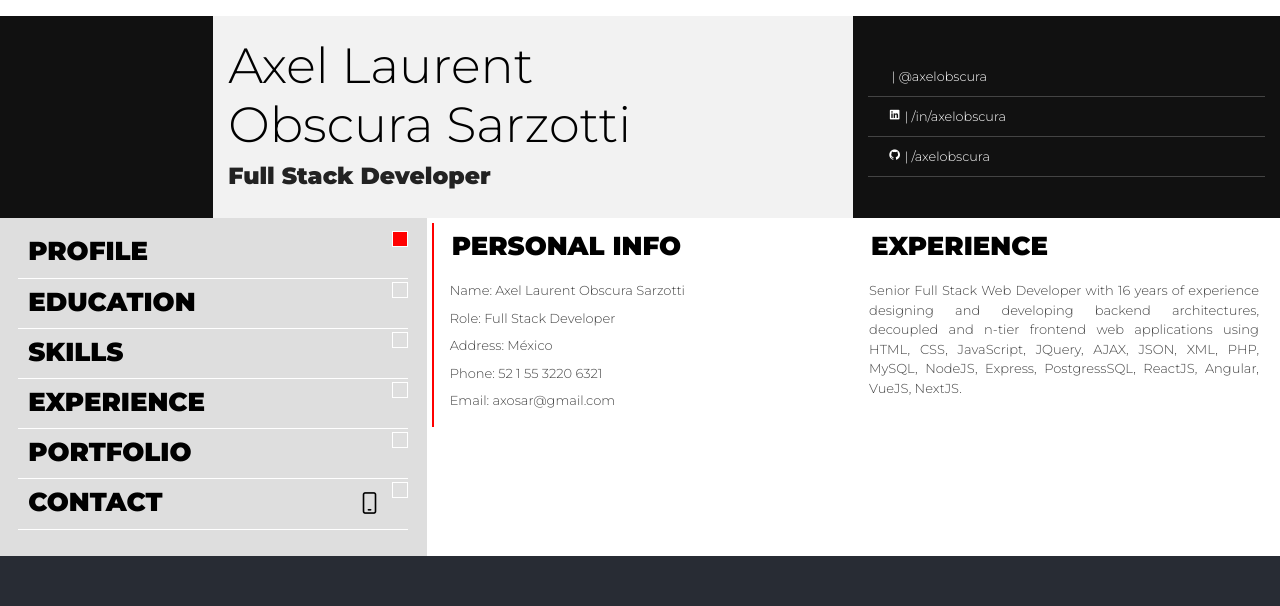
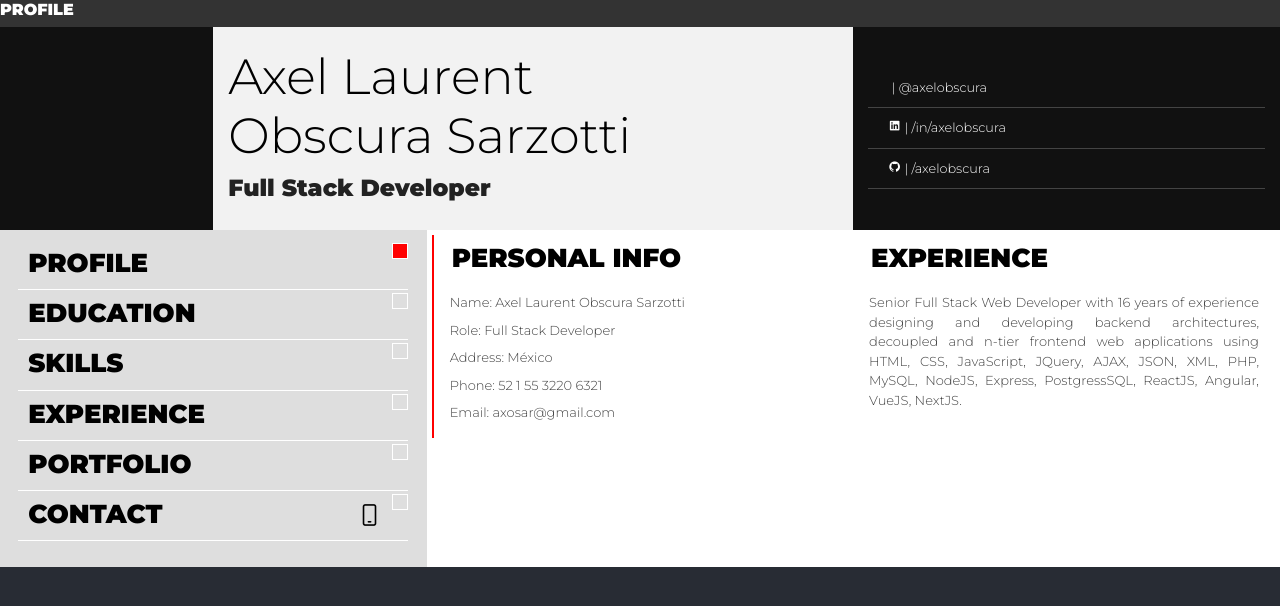
Before and after one commit to axelobscura/cv, a React (Create React App) app: page / in a window 1280 px wide. Shown: the top 606 px of the page. Built offline with nearby package versions, Linux system fonts and the light colour scheme; some icons are missing; a web font is replaced by a local one.

Commit message:
Moving state

```diff
--- a/src/component/Home.js
+++ b/src/component/Home.js
@@ -8,9 +8,7 @@ import Entrada from './Entrada';
 import Technical from './Technical';
 import { Link } from "react-router-dom";
 import './Home.css';
-import datos from "../data/data2020";
-
-const secciones = datos.sections;
+import datosx from "../data/data2020";
 
 const Home = () => {
     const [seleccionado, setSeleccionado] = useState('PROFILE');
@@ -22,11 +20,20 @@ const Home = () => {
             setSeleccionado(clicked);
         }
     }
+    let datosSeccion = [];
+    datosx.sections.filter(item => {
+        if (item.name === seleccionado) {
+            datosSeccion.push({ 'nombre': item.name, 'icono': item.icono, 'datos': item.datos });
+        }
+    })
+    console.log(datosSeccion);
     return (
         <>
             <Container fluid={true} className="d-flex">
                 <Row>
-                    <Col sm={12} style={{ background: '#fff', padding: '0.3em' }}></Col>
+                    {datosSeccion.map((seccion, index) => (
+                        <Col sm={12} style={{ background: '#333', padding: '0', color: '#fff', fontSize: '0.5rem', color: '#fff', fontWeight: 'bold', textAlign: 'left' }}><h1 style={{ padding: '0', color: '#fff', fontWeight: 'bold' }}>{seccion.nombre}</h1></Col>
+                    ))}
                 </Row>
             </Container>
             <Container fluid={true} className="d-flex">
@@ -54,7 +61,7 @@ const Home = () => {
             <Container fluid={true} className="d-flex">
                 <Row className="colProfile">
                     <Col sm={4} style={{ background: '#dedede', padding: '0.7em' }}>
-                        {secciones.map((seccion, i) => (
+                        {datosx.sections.map((seccion, i) => (
                             <Link to="/datos" key={i}>
                                 <h1>{seccion.name}<i className={`lni lni-chevron-right flecha ${seleccionado === seccion.name ? 'seleccionado' : 'noSeleccionado'}`} onClick={sayHello} id={seccion.name}></i> <i className={`lni ${seccion.icono}`}></i>
                                 </h1>
@@ -67,7 +74,7 @@ const Home = () => {
                                 <Entrada />
                             </Route>
                             <Route exact path="/datos">
-                                <Datos titulo={seleccionado} datos={secciones} />
+                                <Datos titulo={seleccionado} datos={datosx.sections} />
                             </Route>
                             <Route exact path="/technical-full-stack">
                                 <Technical />
```
